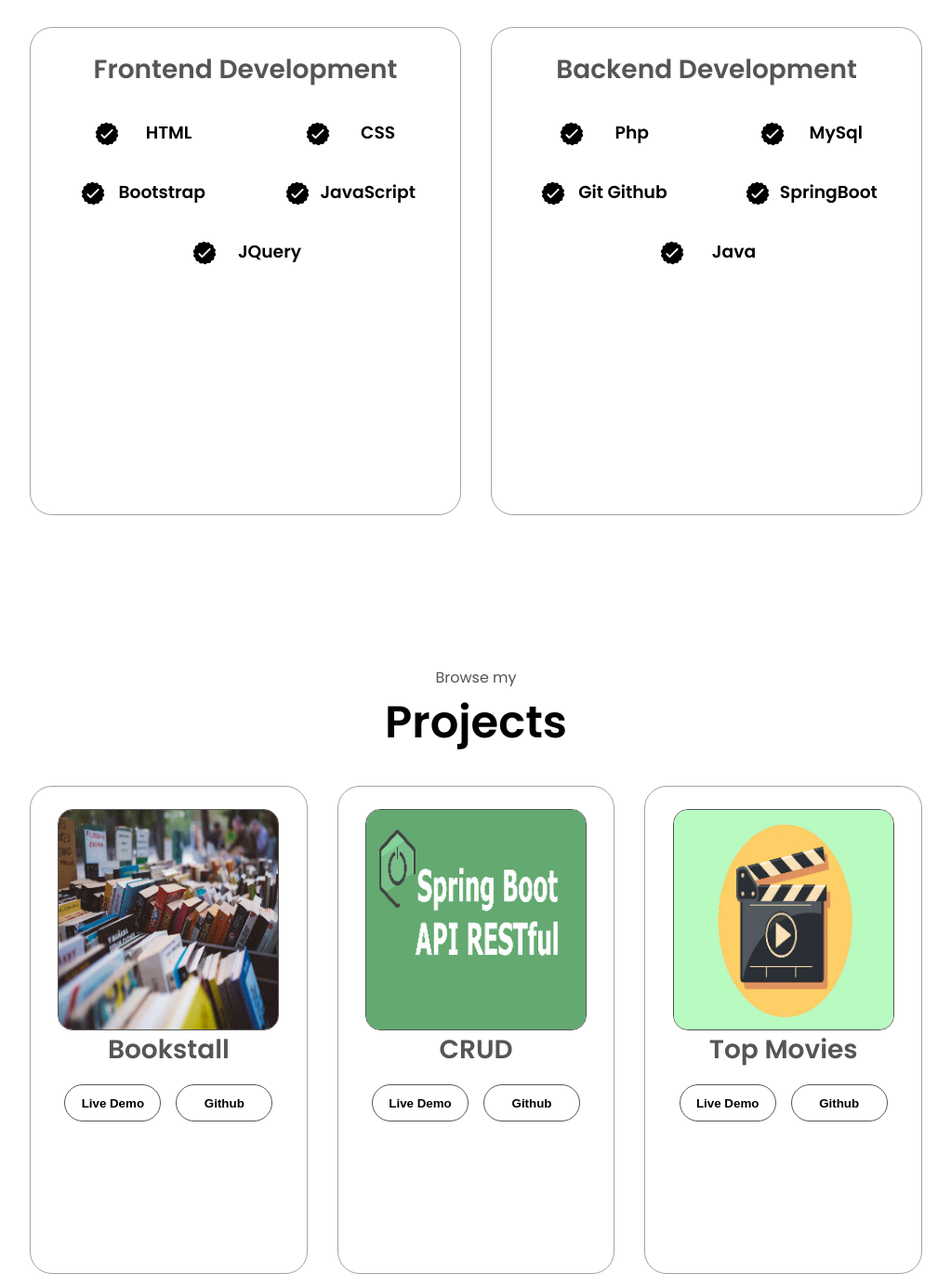
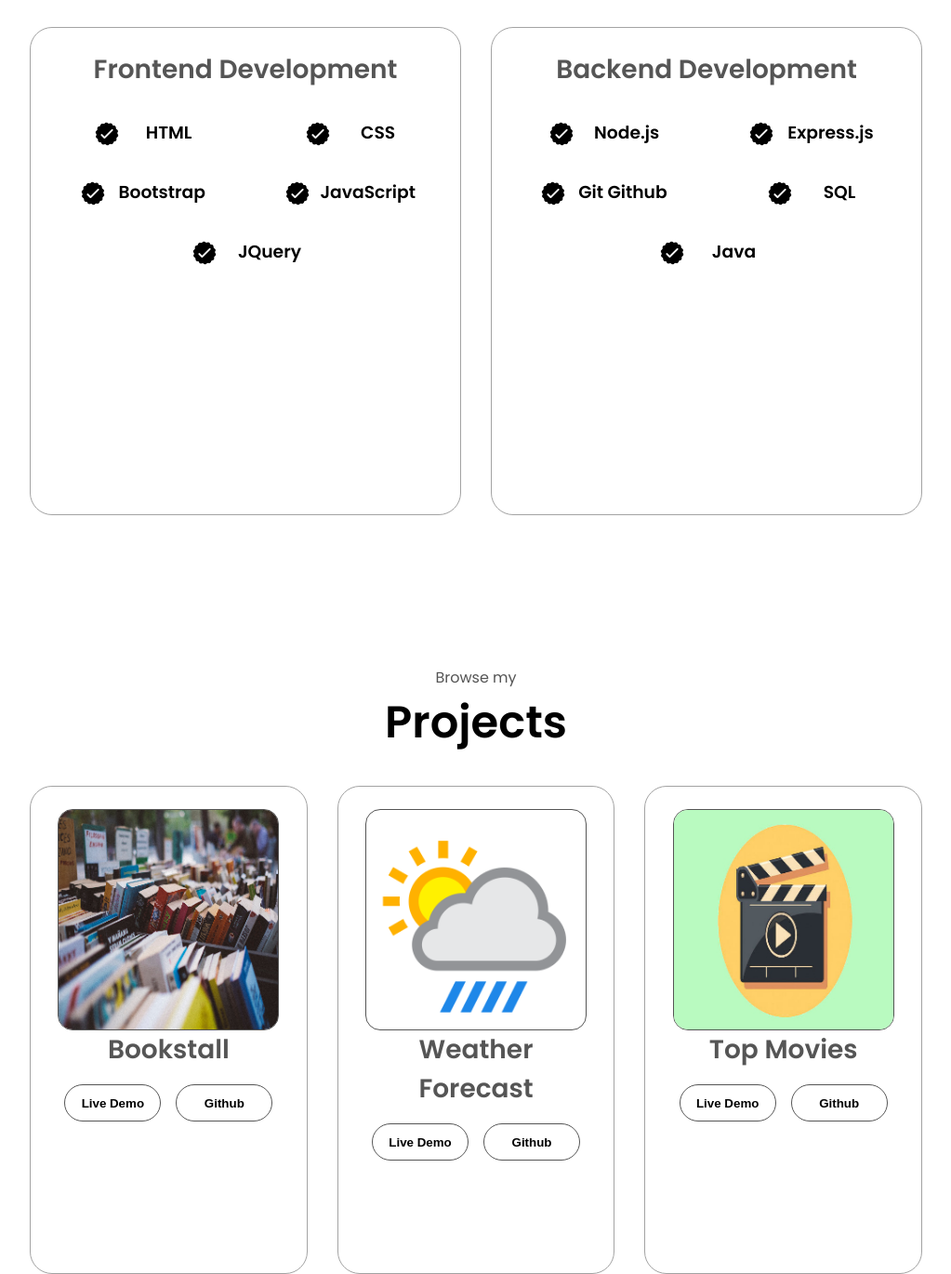
Before and after one commit to saibun/Portfolio_V2, a plain HTML site: page index.html in a window 1280 px wide. Shown: the part 1820-3190 px from the top of the page at 93% size, without its empty margins (128-1151 px from the left). Drawn offline with Linux system fonts and the light colour scheme.

Commit message:
add weather forcast

```diff
--- a/Css/Style.css
+++ b/Css/Style.css
@@ -38,7 +38,6 @@ nav{
 .top-links{
   text-decoration:none;
   color: inherit;
-  text-decoration-color:;
 }
 .top-links:hover{
   text-decoration: underline;
@@ -85,7 +84,7 @@ nav{
   width: fit-content;
   max-height: 0;
   overflow: hidden;
-  transition: all 0.3 ease-in-out;*/
+  transition: all 0.3 ease-in-out;
 }
 .hamburger-list .top-links{
   display: block;
--- a/index.html
+++ b/index.html
@@ -142,13 +142,13 @@
 					<article class="items">
 						<img src="./images/checkmark.png" class="my-icon skill-icon">
 						<div class="item-name">
-							<h1>Php</h1>
+							<h1>Node.js</h1>
 						</div>
 					</article>
 					<article class="items">
 						<img src="./images/checkmark.png" class="my-icon skill-icon">
 						<div class="item-name">
-							<h1>MySql</h1>
+							<h1>Express.js</h1>
 						</div>
 					</article>
 					<article class="items">
@@ -160,7 +160,7 @@
 					<article class="items">
 						<img src="./images/checkmark.png" class="my-icon skill-icon">
 						<div class="item-name">
-							<h1>SpringBoot</h1>
+							<h1>SQL</h1>
 						</div>
 					</article>
 					<article class="items">
@@ -192,12 +192,12 @@
 			</div>
 			<div class="container-lg">
 				<div class="container-img">
-					<img class="project-img" src="./images/springboot_img.png">
+					<img class="project-img" src="./images/weather_forecast.png">
 				</div>
-				<h1 class="container-name" style="margin-bottom: 1rem;">CRUD</h1>
+				<h1 class="container-name" style="margin-bottom: 1rem;">Weather Forecast</h1>
 				<div class="button-container">
-					<button class="project-btn demo-btn"><a href="https://youtu.be/k0VaDIydgKA" target="_blank">Live Demo</a></button>
-					<button class="project-btn github-btn"><a href="https://github.com/saibun/Spring_Boot_RESTful_CRUD_API" target="_blank">Github</a></button>
+					<button class="project-btn demo-btn"><a href="#" target="_blank">Live Demo</a></button>
+					<button class="project-btn github-btn"><a href="https://github.com/saibun/demo-weather-web-node" target="_blank">Github</a></button>
 				</div>
 			</div>
 			<div class="container-lg">
```
Also changed, not shown: images/weather_forecast.png (added).
